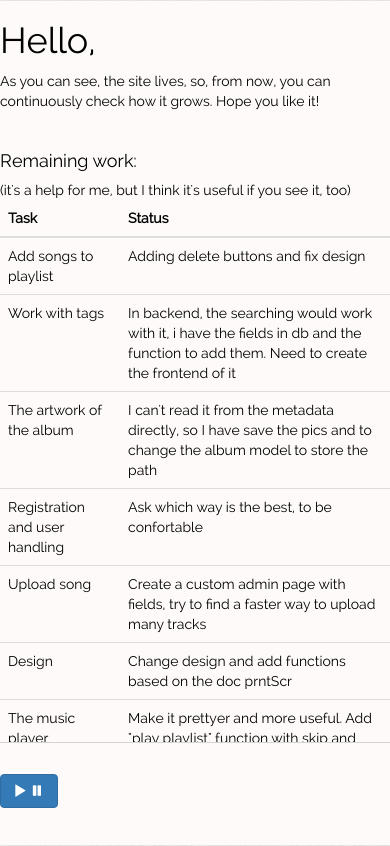
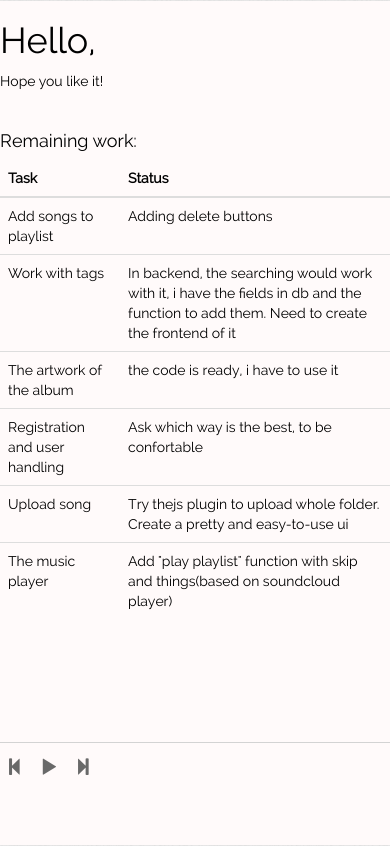
Before and after one commit to annakertesz/centralNew, a Django app: page /home/ in a window 390 px wide. Shown: the part 52-898 px from the top of the page. Run offline with Django 3.2, Linux system fonts and the light colour scheme; the visitor is signed in with stand-in values (Sample User, id 1); data that the repository does not hold is empty; a map, chart or similar area stays blank; some libraries are stand-ins or nearby versions; some web fonts are replaced.

Commit message:
pretty design

```diff
--- a/static/css/main_layout.css
+++ b/static/css/main_layout.css
@@ -1,6 +1,11 @@
 @font-face {
     font-family: 'simple'; /*a name to be used later*/
     src: url("../fonts/simple.ttf"); /*URL to font*/
+}
+
+@font-face {
+    font-family: 'bold'; /*a name to be used later*/
+    src: url("../fonts/bold.ttf"); /*URL to font*/
 }
 
 
@@ -11,6 +16,11 @@ body{
     height: 100%;
     color: black;
     overflow: hidden;
+}
+
+
+strong{
+    font-family: bold;
 }
 
 
@@ -53,6 +63,7 @@ body{
     margin-bottom:0;
     border-top: solid lightgrey 1px;
     background-color: snow;
+    padding-top: 10px;
 }
 
 #main_table{
--- a/static/css/style.css
+++ b/static/css/style.css
@@ -77,6 +77,11 @@
     padding-left: 10px;
 }
 
+.icon{
+    font-size: 1.3em;
+    margin: 0.5em;
+}
+
 #search_field {
     margin-top: 10px;
     /*margin-left: 5%;*/
@@ -105,3 +110,11 @@
 #id_password{
     background-color: transparent; !important;
 }
+
+.player_btn{
+    background-color: transparent;
+    color: dimgrey;
+    margin: 0;
+    border: none;
+    font-size: 1.3em;
+}
--- a/static/js/music_player.js
+++ b/static/js/music_player.js
@@ -1,5 +1,8 @@
 play = function (filename) {
+        $("#play_btn").hide();
+        $("#stop_btn").show();
         console.log(filename);
+
         wavesurfer.load('/media/' + filename);
         wavesurfer.play();
     };
@@ -27,12 +30,16 @@ play_playlist = function (id) {
 };
 
 $(document).ready(function() {
-
+    $("#play_btn").show();
+    $("#stop_btn").hide();
     wavesurfer = WaveSurfer.create({
         container: '#waveform',
-        waveColor: 'snow',
-        progressColor: 'grey',
-        height: 30
+        waveColor: 'lightgrey',
+        progressColor: 'dimgrey',
+        height: 30,
+        barHeight: 0.5,
+        barWidth: 1,
+        hideScrollbar: true
     });
 
 });
--- a/static/js/table.js
+++ b/static/js/table.js
@@ -14,21 +14,20 @@ filter_table = function (url) {
             $.each(result, function(i, song_field){
                 var row = table.insertRow(0);
                 var cell1 = row.insertCell(0);
+                cell1.className = "col-md-1";
                 var cell2 = row.insertCell(1);
+                cell2.className = "col-md-9";
                 var cell3 = row.insertCell(2);
+                cell3.className = "col-md-1";
                 var cell4 = row.insertCell(3);
-                var cell5 = row.insertCell(4);
-                var cell6 = row.insertCell(5);
-                var cell7 = row.insertCell(6);
+                cell4.className = "col-md-1";
+
 
                 cell1.innerHTML = '<button id="play" class="btn btn-primary" onclick="play(\'' + song_field.path + '\')">' +
                     '<i class="glyphicon glyphicon-play"></i></button></td>';
-                cell2.innerHTML = song_field.name;
-                cell3.innerHTML = song_field.album.album_name;
-                cell4.innerHTML = song_field.artist.artist_name;
-                cell5.innerHTML = "<i class='glyphicon glyphicon-download'></i>";
-                cell5.innerHTML = '<a href="/download/?path=' + song_field.path + '"><i class="glyphicon glyphicon-download"></a>';
-                cell6.innerHTML = "<i class='glyphicon glyphicon-shopping-cart'></i>";
+                cell2.innerHTML = '<p>'+song_field.artist.artist_name+'</br><strong>'+song_field.name+'</strong></p>';
+                cell3.innerHTML ='<a href="/download/?path=' + song_field.path + '"><i class="glyphicon glyphicon-download icon"></i></a>'+
+                        "<i class='glyphicon glyphicon-shopping-cart icon'></i>";
 
                 $.getJSON("/api/playlists/", function (result) {
                     var new_playlist_str = "<button class='new_playlist_btn no_button' value='"+song_field.id+"'>new playlist</button>";
@@ -39,7 +38,7 @@ filter_table = function (url) {
                     });
                     popover_str += "</ul>";
                     console.log(popover_str);
-                     cell7.innerHTML =
+                     cell4.innerHTML =
                         '<a tabindex="0" role="button" data-html="true" data-placement="left" data-toggle="popover" data-trigger="focus" ' +
                         'title="'+new_playlist_str+'" data-content="'+ popover_str + '">Add to playlist</a>';
                     $('[data-toggle="popover"]').popover();
--- a/templates/collection/elements/music_player.html
+++ b/templates/collection/elements/music_player.html
@@ -1,19 +1,20 @@
 <div id="music_player" class="row">
-    <div class="col-md-1" id="album_artwork">
-
+    <div class="col-md-1"></div>
+    <div class="btn-group col-md-1">
+        <button class="player_btn" type="button"><i class="glyphicon glyphicon-step-backward"></i></button>
+        <button id="play_btn" class="player_btn" onclick="wavesurfer.playPause()">
+            <i class="glyphicon glyphicon-play" ></i>
+        </button>
+        <button id="stop_btn" class="player_btn" onclick="wavesurfer.playPause()">
+            <i class="glyphicon glyphicon-pause" ></i>
+        </button>
+        <button type="button" class="player_btn"><i class="glyphicon glyphicon-step-forward"></i></button>
     </div>
-    <div id="waveform" class="col-md-5"></div>
-    <div class="col-md-1" id="player_btns">
-        <button class="btn btn-primary" onclick="wavesurfer.playPause()">
-            <i class="glyphicon glyphicon-play"></i>
-            <i class="glyphicon glyphicon-pause"></i>
-        </button>
-    </div>
-    <div class="col-md-5" id="player_playlist">
-        <table class="table table-condensed">
-            <tbody id="musicplayer_list">
-            </tbody>
-        </table>
-    </div>
-
+    <div id="waveform" class="col-md-8"></div>
+{#    <div class="col-md-5" id="player_playlist">#}
+{#        <table class="table table-condensed">#}
+{#            <tbody id="musicplayer_list">#}
+{#            </tbody>#}
+{#        </table>#}
+{#    </div>#}
 </div>
--- a/templates/collection/homepage.html
+++ b/templates/collection/homepage.html
@@ -1,7 +1,7 @@
 <h1>Hello,</h1>
-<p>As you can see, the site lives, so, from now, you can continuously check how it grows. Hope you like it!</p>
+<p>Hope you like it!</p>
 <p><br></p>
-<h4>Remaining work:</h4>(it's a help for me, but I think it's useful if you see it, too)
+<h4>Remaining work:</h4>
 <table class="table">
     <thead>
       <tr>
@@ -12,7 +12,7 @@
         <tbody>
             <tr>
                 <td>Add songs to playlist</td>
-                <td>Adding delete buttons and fix design</td>
+                <td>Adding delete buttons</td>
             </tr>
             <tr>
                 <td>Work with tags</td>
@@ -20,7 +20,7 @@
             </tr>
             <tr>
                 <td>The artwork of the album</td>
-                <td>I can't read it from the metadata directly, so I have save the pics and to change the album model to store the path</td>
+                <td>the code is ready, i have to use it</td>
             </tr>
             <tr>
                 <td>Registration and user handling</td>
@@ -28,15 +28,11 @@
             </tr>
             <tr>
                 <td>Upload song</td>
-                <td>Create a custom admin page with fields, try to find a faster way to upload many tracks</td>
-            </tr>
-            <tr>
-                <td>Design</td>
-                <td>Change design and add functions based on the doc prntScr</td>
+                <td>Try thejs plugin to upload whole folder. Create a pretty and easy-to-use ui</td>
             </tr>
             <tr>
                 <td>The music player</td>
-                <td>Make it prettyer and more useful. Add "play playlist" function with skip and things(based on soundcloud player)</td>
+                <td> Add "play playlist" function with skip and things(based on soundcloud player)</td>
             </tr>
         </tbody>
     </table>
```
Also changed, not shown: static/fonts/bold.ttf (added).
